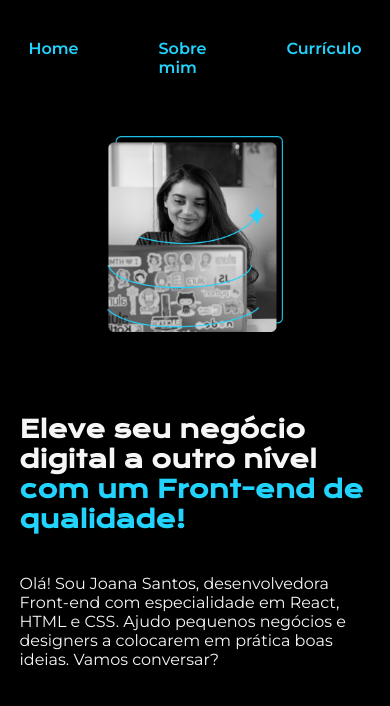
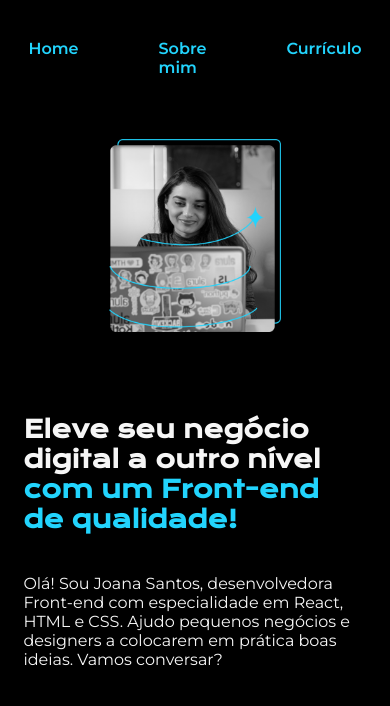
Before and after one commit to Karina-IV/git, a plain HTML site: page index.html in a window 390 px wide. Shown: the top 706 px of the page. Drawn offline with nearby package versions, Linux system fonts and the light colour scheme.

Commit message:
update padding

```diff
--- a/styles/style.css
+++ b/styles/style.css
@@ -146,7 +146,7 @@ body {/* характеристики body */
 
         .apresentacao {
             flex-direction: column-reverse;
-            padding: 5%;
+            padding: 6%;
         }
 
         .apresentacao__conteudo {
```
